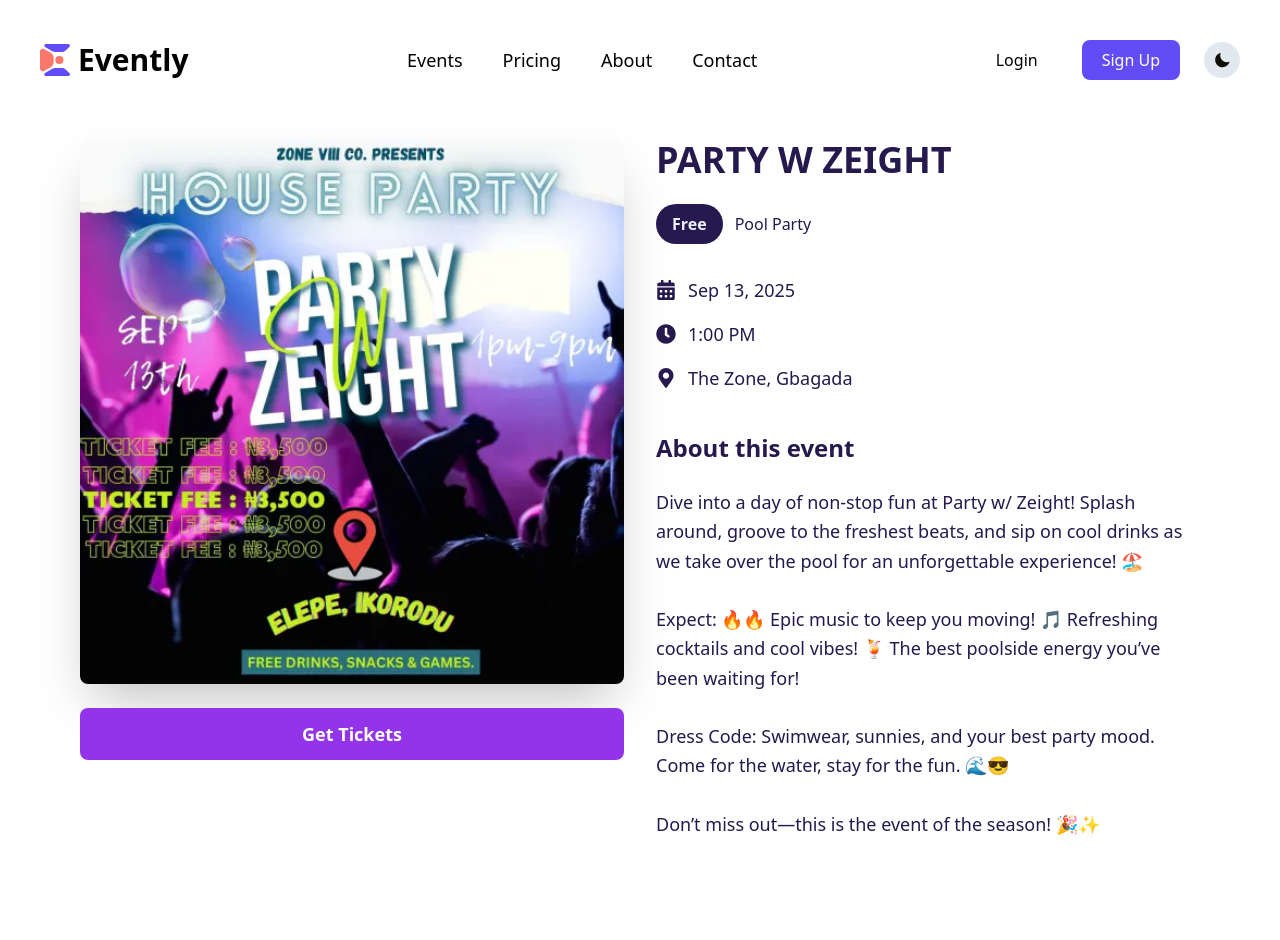
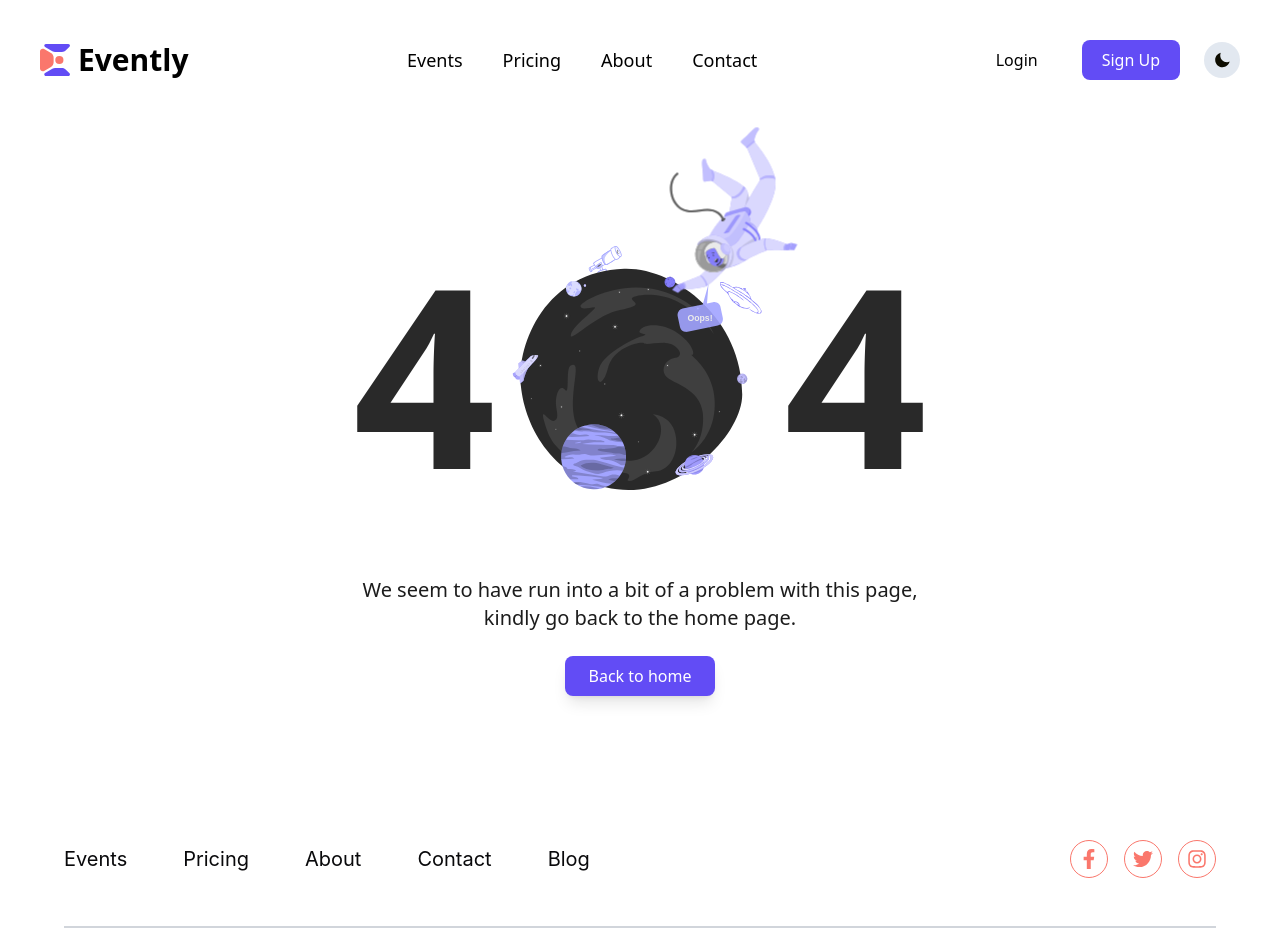
Before and after one commit to Mcdemzy/Evently-EMS, a React (Vite) app: page /event-details in a window 1280 px wide. Shown: the top 940 px of the page. Built offline with nearby package versions, Linux system fonts and the light colour scheme.

Commit message:
`feat: Update EventDetails component to fetch event data from API and display related events`

```diff
--- a/src/App.tsx
+++ b/src/App.tsx
@@ -61,6 +61,7 @@ const App = () => {
 
     return <NavBar isDarkMode={isDarkMode} toggleDarkMode={toggleDarkMode} />;
   };
+
   const FooterWrapper = (): JSX.Element | null => {
     const location = useLocation();
 
@@ -107,7 +108,11 @@ const App = () => {
           <Route path="/get-tickets" element={<TicketsPage />} />
           <Route path="/get-tickets/contact" element={<TicketsPage2 />} />
           <Route path="/get-tickets/checkout" element={<TicketsPage3 />} />
-          <Route path="/event-details" element={<EventDetails />} />
+          <Route
+            path="/event-details/:eventId"
+            element={<EventDetails />}
+          />{" "}
+          {/* Updated route */}
           <Route path="/check-email" element={<CheckEmail />} />
           <Route path="/verify-email" element={<VerifyEmail />} />
           {/* <Route path="/events/create" element={<CreateEvent />} /> */}
@@ -127,7 +132,6 @@ const App = () => {
               element={<EventDetailsPage />}
             />
           </Route>
-          //
         </Routes>
 
         <FooterWrapper />
--- a/src/components/Events/EventDetails/EventDetails.tsx
+++ b/src/components/Events/EventDetails/EventDetails.tsx
@@ -1,11 +1,105 @@
+import { useEffect, useState } from "react";
+import { useParams } from "react-router-dom";
 import { FaMapMarkerAlt, FaClock, FaCalendarAlt } from "react-icons/fa";
 import { FiPhone, FiInstagram } from "react-icons/fi";
 import { MdEmail } from "react-icons/md";
 import { Link } from "react-router-dom";
 import RelatedEvents from "./RelatedEvents";
-// import Footer from "../../shared/Footer";
+import axios from "axios";
+
+// Define the structure of the event data from the API
+interface Event {
+  _id: string;
+  eventName: string;
+  description: string;
+  startDate: string;
+  endDate: string;
+  startTime: string;
+  endTime: string;
+  eventLocation: string;
+  category: string;
+  image?: string; // Optional field for image
+}
+
+// Define the structure of the ticket data from the API
+interface Ticket {
+  _id: string;
+  eventId: string;
+  image?: string; // Image URL for the ticket
+}
 
 const EventDetails = () => {
+  const { eventId } = useParams<{ eventId: string }>(); // Get eventId from the URL
+  const [event, setEvent] = useState<Event | null>(null);
+  const [tickets, setTickets] = useState<Ticket[]>([]);
+  const [loading, setLoading] = useState<boolean>(true);
+  const [error, setError] = useState<string | null>(null);
+
+  // Fetch event details and tickets
+  useEffect(() => {
+    const fetchData = async () => {
+      try {
+        // Fetch event details
+        const eventResponse = await axios.get<Event>(
+          `https://evently-ems-backend.vercel.app/api/events/${eventId}`
+        );
+
+        // Fetch all tickets
+        const ticketsResponse = await axios.get<Ticket[]>(
+          "https://evently-ems-backend.vercel.app/api/tickets"
+        );
+
+        if (eventResponse.status === 200 && ticketsResponse.status === 200) {
+          setEvent(eventResponse.data);
+          setTickets(ticketsResponse.data);
+        }
+
+        setLoading(false);
+      } catch (err) {
+        setError("Failed to fetch event details. Please try again later.");
+        setLoading(false);
+      }
+    };
+
+    fetchData();
+  }, [eventId]);
+
+  // Helper function to get the image for a specific event
+  const getEventImage = (eventId: string): string => {
+    // Find all tickets for the event
+    const eventTickets = tickets.filter((ticket) => ticket.eventId === eventId);
+
+    // Find the first ticket with an image
+    const ticketWithImage = eventTickets.find((ticket) => ticket.image);
+
+    // Return the image or fallback
+    return ticketWithImage?.image || "https://via.placeholder.com/400";
+  };
+
+  if (loading) {
+    return (
+      <div className="min-h-screen flex flex-col items-center justify-center dark:bg-black">
+        <p>Loading event details...</p>
+      </div>
+    );
+  }
+
+  if (error) {
+    return (
+      <div className="min-h-screen flex flex-col items-center justify-center dark:bg-black">
+        <p className="text-red-500">{error}</p>
+      </div>
+    );
+  }
+
+  if (!event) {
+    return (
+      <div className="min-h-screen flex flex-col items-center justify-center dark:bg-black">
+        <p>Event not found.</p>
+      </div>
+    );
+  }
+
   return (
     <>
       <div className="min-h-screen flex flex-col items-center py-8 dark:bg-black pt-[124px]">
@@ -13,7 +107,7 @@ const EventDetails = () => {
           {/* Event Image Section */}
           <div className="lg:w-1/2 flex flex-col items-center">
             <img
-              src="images/details1.png"
+              src={getEventImage(event._id)} // Get the image from the tickets
               alt="Event Poster"
               className="w-full rounded-lg shadow-2xl"
             />
@@ -28,33 +122,30 @@ const EventDetails = () => {
           {/* Event Details Section */}
           <div className="lg:w-1/2 mt-8 lg:mt-0">
             <h1 className="text-4xl text-[#25194D] font-bold dark:text-[#DFE1FF]">
-              PARTY W ZEIGHT
+              {event.eventName}
             </h1>
             <div className="mt-6 flex items-center space-x-3">
               <span className="bg-[#25194D] text-[#EDEFFF] px-4 py-2 rounded-full font-bold text-base dark:text-[#DFE1FF]">
-                Free
-              </span>
-              <span className="text-base text-[#25194D] dark:text-[#DFE1FF]">
-                Pool Party
+                {event.category}
               </span>
             </div>
             <div className="mt-8">
               <div className="flex items-center space-x-3">
                 <FaCalendarAlt className="text-[#25194D] text-xl dark:text-[#DFE1FF]" />
                 <span className="text-[#25194D] text-lg dark:text-[#DFE1FF]">
-                  Sep 13, 2025
+                  {new Date(event.startDate).toLocaleDateString()}
                 </span>
               </div>
               <div className="flex items-center space-x-3 mt-4">
                 <FaClock className="text-[#25194D] text-xl dark:text-[#DFE1FF]" />
                 <span className="text-[#25194D] text-lg dark:text-[#DFE1FF]">
-                  1:00 PM
+                  {event.startTime}
                 </span>
               </div>
               <div className="flex items-center space-x-3 mt-4">
                 <FaMapMarkerAlt className="text-[#25194D] text-xl dark:text-[#DFE1FF]" />
                 <span className="text-[#25194D] text-lg dark:text-[#DFE1FF]">
-                  The Zone, Gbagada
+                  {event.eventLocation}
                 </span>
               </div>
             </div>
@@ -65,21 +156,7 @@ const EventDetails = () => {
                 About this event
               </h2>
               <p className="mt-6 text-[#25194D] text-lg leading-relaxed dark:text-[#DFE1FF]">
-                Dive into a day of non-stop fun at Party w/ Zeight! Splash
-                around, groove to the freshest beats, and sip on cool drinks as
-                we take over the pool for an unforgettable experience! 🏖️
-                <br />
-                <br />
-                Expect: 🔥🔥 Epic music to keep you moving! 🎵 Refreshing
-                cocktails and cool vibes! 🍹 The best poolside energy you’ve
-                been waiting for!
-                <br />
-                <br />
-                Dress Code: Swimwear, sunnies, and your best party mood. Come
-                for the water, stay for the fun. 🌊😎
-                <br />
-                <br />
-                Don’t miss out—this is the event of the season! 🎉✨
+                {event.description}
               </p>
             </div>
           </div>
--- a/src/components/Events/EventDetails/RelatedEvents.tsx
+++ b/src/components/Events/EventDetails/RelatedEvents.tsx
@@ -11,7 +11,7 @@ const RelatedEvents = () => {
       date: "Sep 13, 2025",
       time: "1:00 PM",
       location: "The Zone, Gbagada",
-      image: "images/details1.png",
+      image: "/images/details1.png",
     },
     {
       id: 2,
@@ -21,7 +21,7 @@ const RelatedEvents = () => {
       date: "Sep 13, 2025",
       time: "1:00 PM",
       location: "Elegushi Beach, Ikate, Lagos",
-      image: "images/details2.png",
+      image: "/images/details2.png",
     },
     {
       id: 3,
@@ -31,7 +31,7 @@ const RelatedEvents = () => {
       date: "Sep 13, 2025",
       time: "1:00 PM",
       location: "The Zone, Gbagada",
-      image: "images/details3.png",
+      image: "/images/details3.png",
     },
   ];
 
--- a/src/components/shared/Cards/Card.tsx
+++ b/src/components/shared/Cards/Card.tsx
@@ -1,7 +1,6 @@
 import React from "react";
 import { CardProps } from "../../../types";
 import { IoCalendarOutline, IoLocationSharp } from "react-icons/io5";
-import { Link } from "react-router-dom";
 
 const Card: React.FC<CardProps> = ({
   title,
@@ -21,9 +20,7 @@ const Card: React.FC<CardProps> = ({
         className={`absolute inset-0 flex items-start pt-32 justify-center bg-black bg-opacity-0 text-white transition-opacity duration-300 opacity-0 group-hover:bg-opacity-50 group-hover:opacity-100 rounded-xl dark:bg-opacity-70
         `}
       >
-        <Link to="/event-details" className="text-2xl font-bold">
-          Get Tickets
-        </Link>
+        <button className="text-2xl font-bold">Get Tickets</button>
       </div>
       <img
         src={imageUrl}
@@ -37,7 +34,7 @@ const Card: React.FC<CardProps> = ({
           {title}
         </h2>
         <p
-          className={`text-base mt-2 transition-colors duration-500 dark:text-gray-400 text-gray-500`}
+          className={`text-base mt-2 transition-colors duration-500 dark:text-gray-400 text-gray-500 line-clamp-4`}
         >
           {description}
         </p>
--- a/src/components/shared/TrendingEvents.tsx
+++ b/src/components/shared/TrendingEvents.tsx
@@ -8,6 +8,7 @@ import "swiper/css/navigation";
 import "swiper/css/autoplay";
 import { motion } from "framer-motion";
 import { useInView } from "react-intersection-observer";
+import { Link } from "react-router-dom"; // Import Link
 
 // Define the structure of the event data from the API
 interface Event {
@@ -95,6 +96,11 @@ const TrendingEvents: React.FC = () => {
     return ticketWithImage?.image || "https://via.placeholder.com/400";
   };
 
+  // Function to handle event click
+  // const handleEventClick = (eventId: string) => {
+  //   navigate(`/event-details/${eventId}`); // Navigate to the event details page
+  // };
+
   const cardVariants = {
     hidden: { opacity: 0, y: 50 },
     visible: { opacity: 1, y: 0 },
@@ -176,6 +182,9 @@ const TrendingEvents: React.FC = () => {
               animate={inView ? "visible" : "hidden"}
               transition={{ duration: 0.5, delay: index * 0.2 }}
             >
+              <Link to={`/event-details/${event._id}`}>
+                {" "}
+                {/* Use Link for navigation */}
                 <Card
                   title={event.eventName}
                   price={0} // You can update this if the API provides a price field
@@ -185,6 +194,7 @@ const TrendingEvents: React.FC = () => {
                   organizer={event.eventLocation}
                   imageUrl={getEventImage(event._id)} // Get the image from the tickets
                 />
+              </Link>
             </motion.div>
           </SwiperSlide>
         ))}
```
Lines whose indentation alone changed are shown as unchanged.
